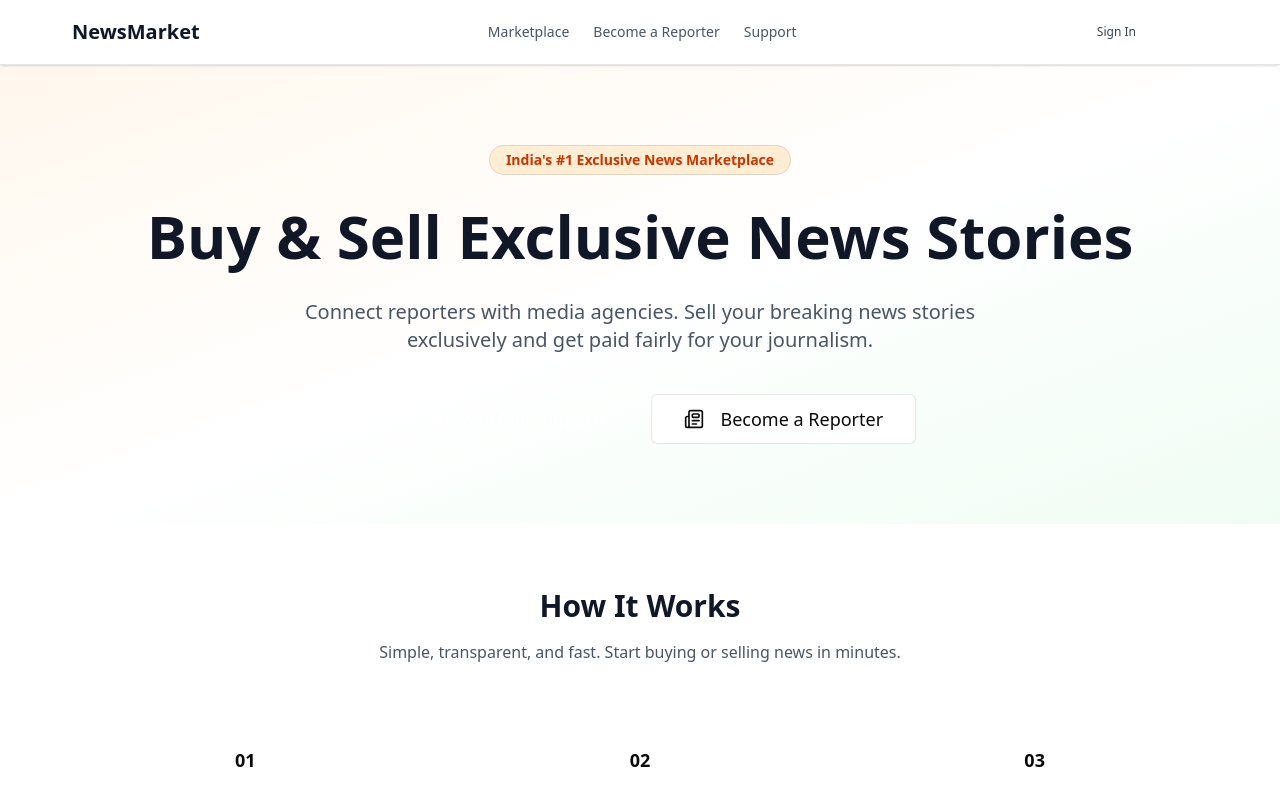
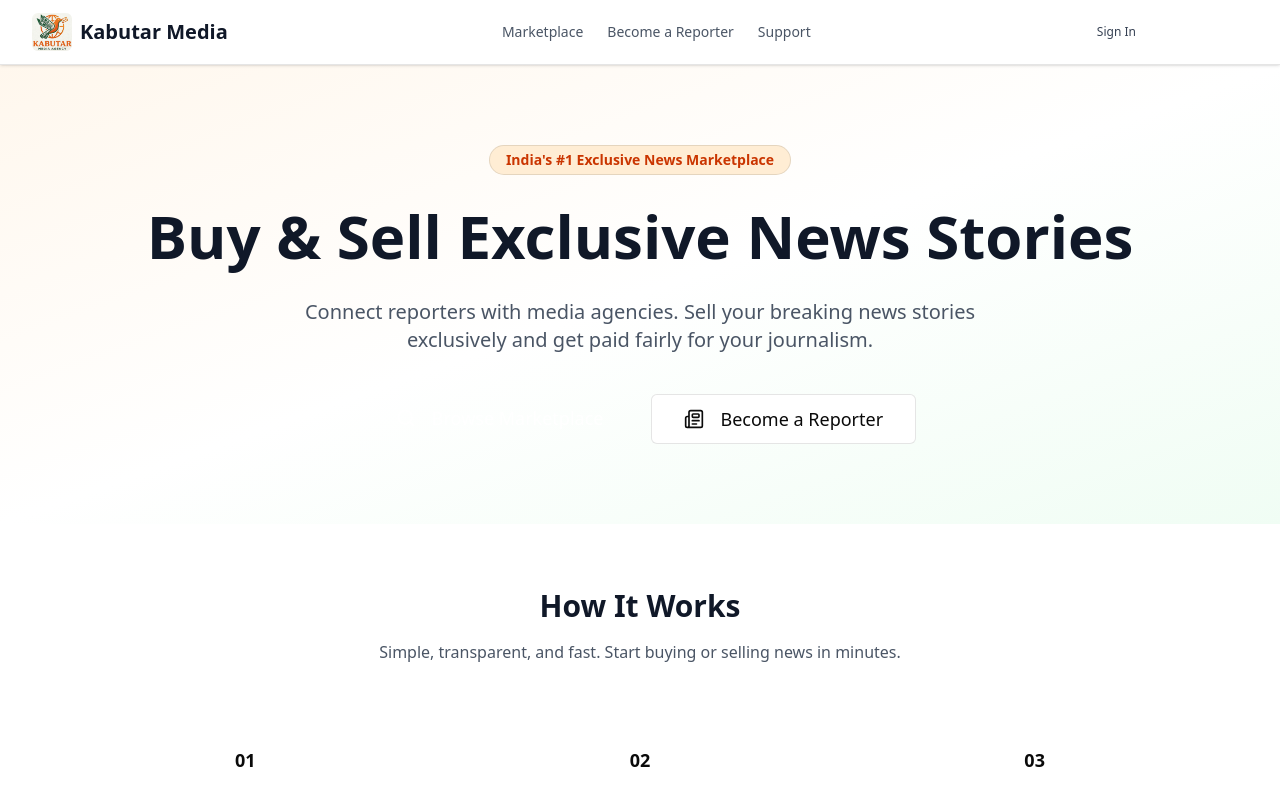
Before and after one commit to atulpatoliya/kabutarmediaagency, a Next.js app: page / in a window 1280 px wide. Shown: the top 800 px of the page. Built offline with nearby package versions, Linux system fonts and the light colour scheme.

Commit message:
feat: added new Kabutar Media logo to Navbar and Footer

```diff
--- a/components/Footer.tsx
+++ b/components/Footer.tsx
@@ -1,4 +1,5 @@
 import Link from 'next/link';
+import Image from 'next/image';
 import { Newspaper, Mail, Phone, MapPin } from 'lucide-react';
 
 export function Footer() {
@@ -8,10 +9,14 @@ export function Footer() {
         {/* Brand */}
         <div className="col-span-1 md:col-span-2">
           <div className="flex items-center gap-2 mb-4">
-            <div className="w-8 h-8 bg-primary rounded-lg flex items-center justify-center">
-              <Newspaper className="h-5 w-5 text-white" />
-            </div>
-            <span className="text-white font-bold text-xl">NewsMarket</span>
+            <Image
+              src="/Kabutar media logo.webp"
+              alt="Kabutar Media"
+              width={40}
+              height={40}
+              className="rounded-md object-contain"
+            />
+            <span className="text-white font-bold text-xl">Kabutar Media</span>
           </div>
           <p className="text-sm text-gray-400 leading-relaxed max-w-sm">
             India&apos;s leading marketplace for exclusive news stories. Connecting verified
@@ -72,7 +77,7 @@ export function Footer() {
       </div>
 
       <div className="border-t border-gray-800 py-4 text-center text-xs text-gray-500">
-        <p>© {new Date().getFullYear()} NewsMarket. All rights reserved.</p>
+        <p>© {new Date().getFullYear()} Kabutar Media. All rights reserved.</p>
       </div>
     </footer>
   );
--- a/components/Navbar.tsx
+++ b/components/Navbar.tsx
@@ -3,6 +3,7 @@
 import { useState } from 'react';
 import Link from 'next/link';
 import { usePathname } from 'next/navigation';
+import Image from 'next/image';
 import { Button } from '@/components/ui/button';
 import { Newspaper, Menu, X } from 'lucide-react';
 
@@ -22,10 +23,14 @@ export function Navbar() {
         <div className="flex items-center justify-between h-16">
           {/* Logo */}
           <Link href="/" className="flex items-center gap-2 font-bold text-xl text-gray-900">
-            <div className="w-8 h-8 bg-primary rounded-lg flex items-center justify-center">
-              <Newspaper className="h-5 w-5 text-white" />
-            </div>
-            <span>NewsMarket</span>
+            <Image
+              src="/Kabutar media logo.webp"
+              alt="Kabutar Media"
+              width={40}
+              height={40}
+              className="rounded-md object-contain"
+            />
+            <span>Kabutar Media</span>
           </Link>
 
           {/* Desktop nav */}
```
Also changed, not shown: public/Kabutar media logo.webp (added).
